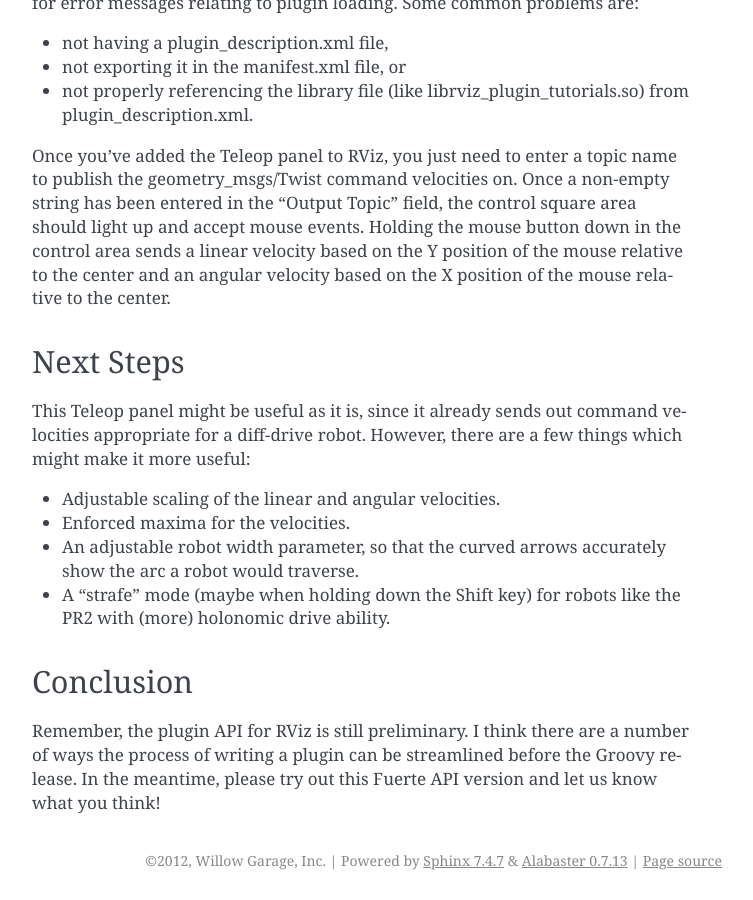
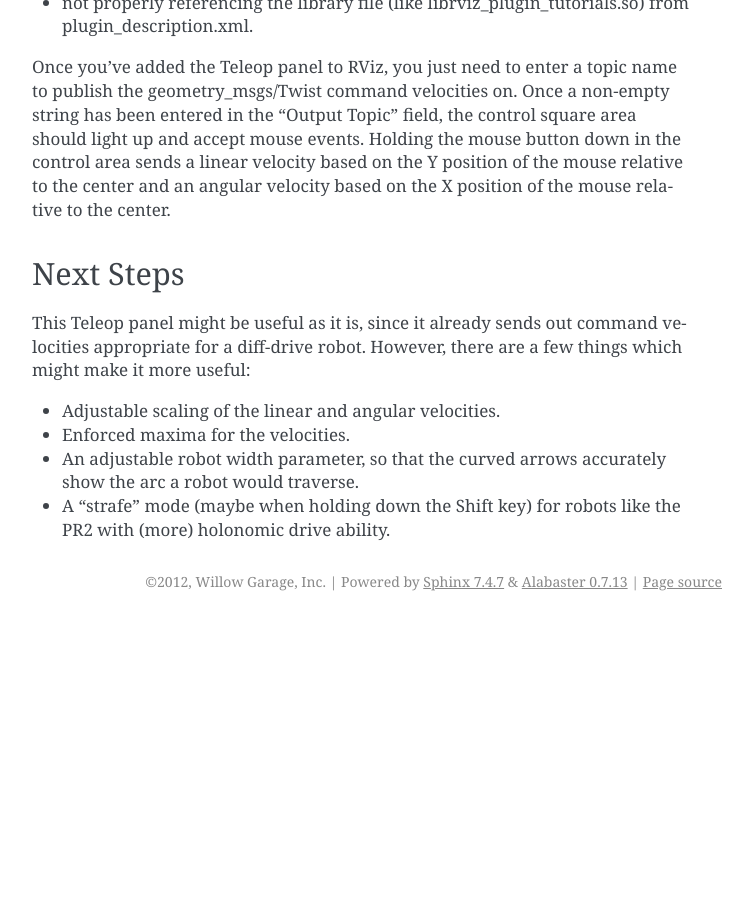
Before and after one commit to ros-visualization/visualization_tutorials, a Sphinx documentation site: the page built from rviz_plugin_tutorials/src/doc/panel_plugin_tutorial.rst, in a window 1280 px wide and 900 px high, scrolled down 4643 px. Shown: the whole window, without its empty margins (388-1141 px from the left). Built offline with Sphinx 7.4.7, drawn with Linux system fonts in a browser that asks for light colours; after the commit the page ends 5264 px from its top, so only the background shows below that; some of the changed text lies outside the part shown.

Commit message:
Removed warnings about API being preliminary in Fuerte from docs.

```diff
--- a/librviz_tutorial/src/doc/index.rst
+++ b/librviz_tutorial/src/doc/index.rst
@@ -1,10 +1,5 @@
 Librviz Tutorial
 ================
-
-**The RViz plugin API and library API are preliminary in Fuerte.** We
-welcome feedback about how to make them more powerful and easier to
-program with. We expect the APIs to change (possibly significantly)
-between Fuerte and Groovy.
 
 Overview
 --------
--- a/rviz_plugin_tutorials/src/doc/index.rst
+++ b/rviz_plugin_tutorials/src/doc/index.rst
@@ -1,10 +1,5 @@
 RViz Plugin Tutorials
 =====================
-
-The RViz plugin API and library API are preliminary in Fuerte. We
-welcome feedback about how to make them more powerful and easier to
-program with. We expect the APIs to change (possibly significantly)
-between Fuerte and Groovy.
 
 The rviz_plugin_tutorials package builds a plugin library for rviz
 containing two main classes: ImuDisplay and TeleopPanel.
--- a/rviz_plugin_tutorials/src/doc/panel_plugin_tutorial.rst
+++ b/rviz_plugin_tutorials/src/doc/panel_plugin_tutorial.rst
@@ -1,10 +1,5 @@
 TeleopPanel
 ===========
-
-**The RViz plugin API and library API are preliminary in Fuerte.** We
-welcome feedback about how to make them more powerful and easier to
-program with. We expect the APIs to change (possibly significantly)
-between Fuerte and Groovy.
 
 Overview
 --------
@@ -119,11 +114,3 @@
 - Enforced maxima for the velocities.
 - An adjustable robot width parameter, so that the curved arrows accurately show the arc a robot would traverse.
 - A "strafe" mode (maybe when holding down the Shift key) for robots like the PR2 with (more) holonomic drive ability.
-
-Conclusion
-----------
-
-Remember, the plugin API for RViz is still preliminary.  I think there
-are a number of ways the process of writing a plugin can be
-streamlined before the Groovy release.  In the meantime, please try
-out this Fuerte API version and let us know what you think!
```
Also changed, not shown: rviz_plugin_tutorials/src/doc/display_plugin_tutorial.rst (+0 -13 lines).
